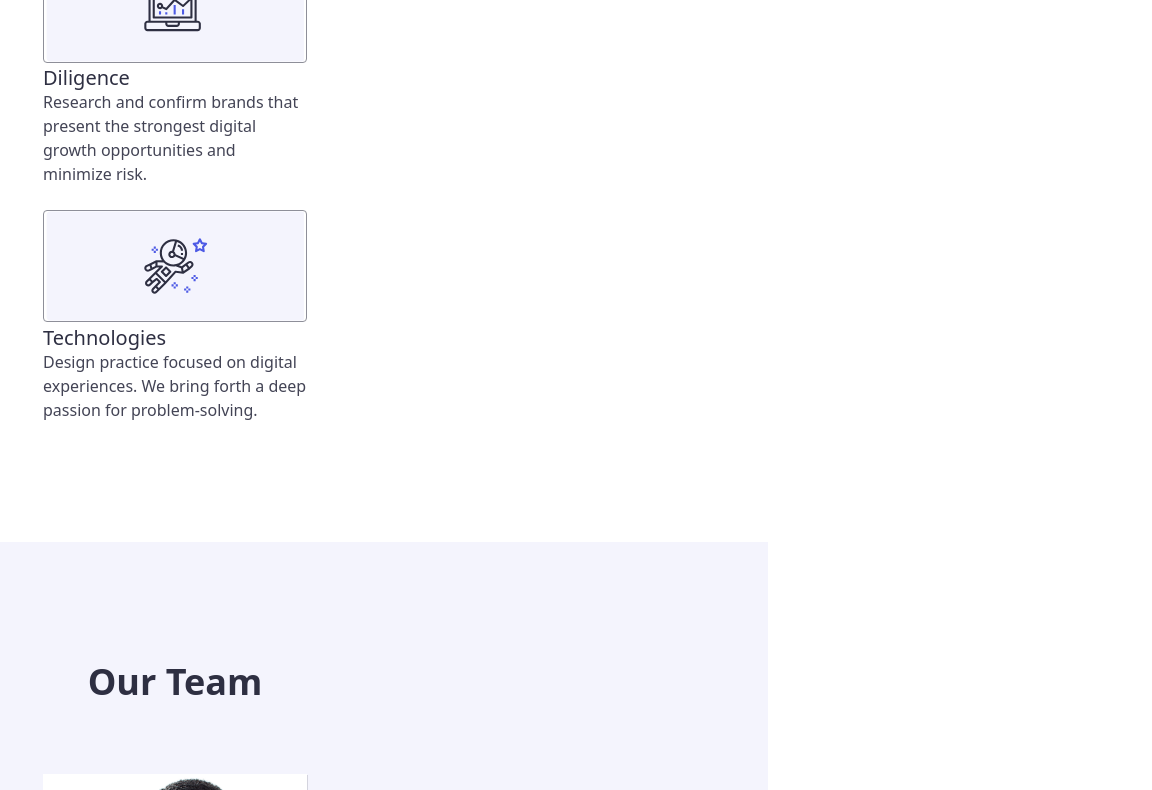
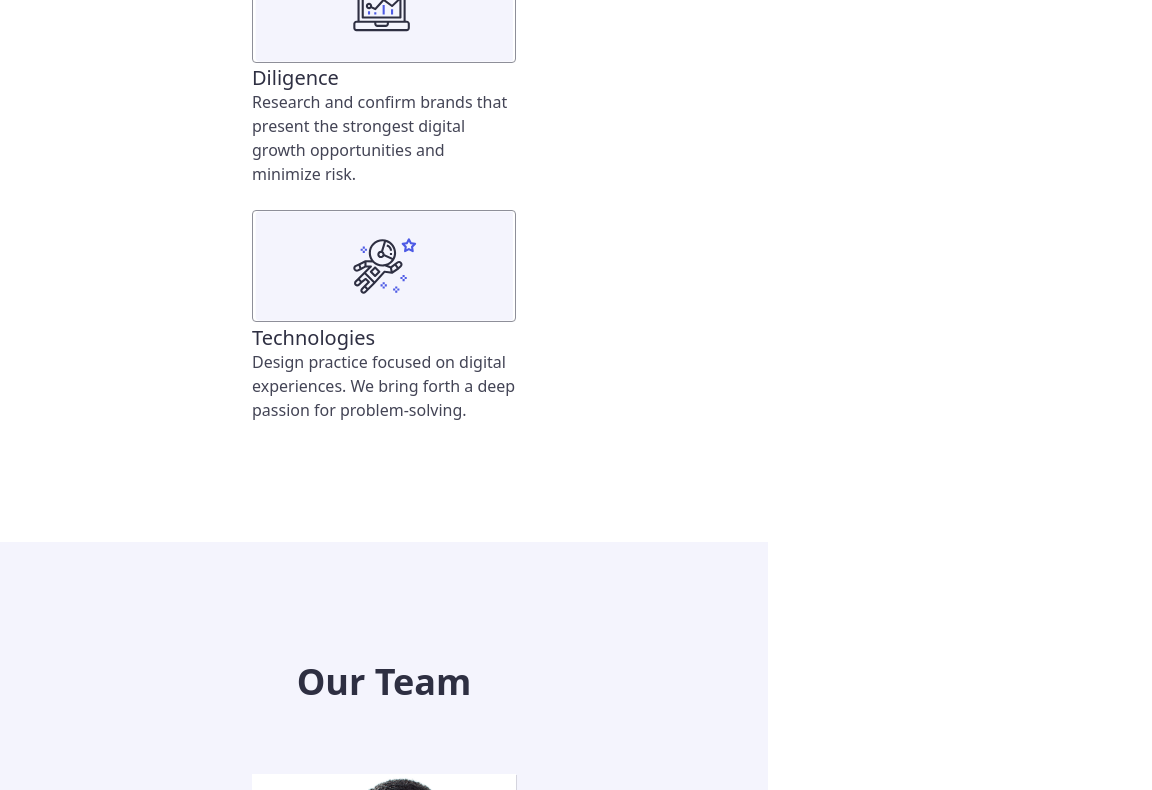
Before and after one commit to batuhangozcu/Homework-6, a plain HTML site: page index.html in a window 768 px wide. Shown: the part 2010-2800 px from the top of the page, 1152 px wide, since content can reach past the window. Drawn offline with nearby package versions, Linux system fonts and the light colour scheme.

Commit message:
width-fix

```diff
--- a/css/styles.css
+++ b/css/styles.css
@@ -699,6 +699,10 @@ label {
     max-width: 768px;
     justify-content: center;
   }
+
+  .container {
+    width: fit-content;
+  }
 }
 /* for mobile */
 @media screen and (max-width: 768px) {
@@ -850,4 +854,7 @@ label {
     justify-content: center;
     padding: 60px 0 40px 0;
   }
+  .container {
+    width: fit-content;
+  }
 }
```
